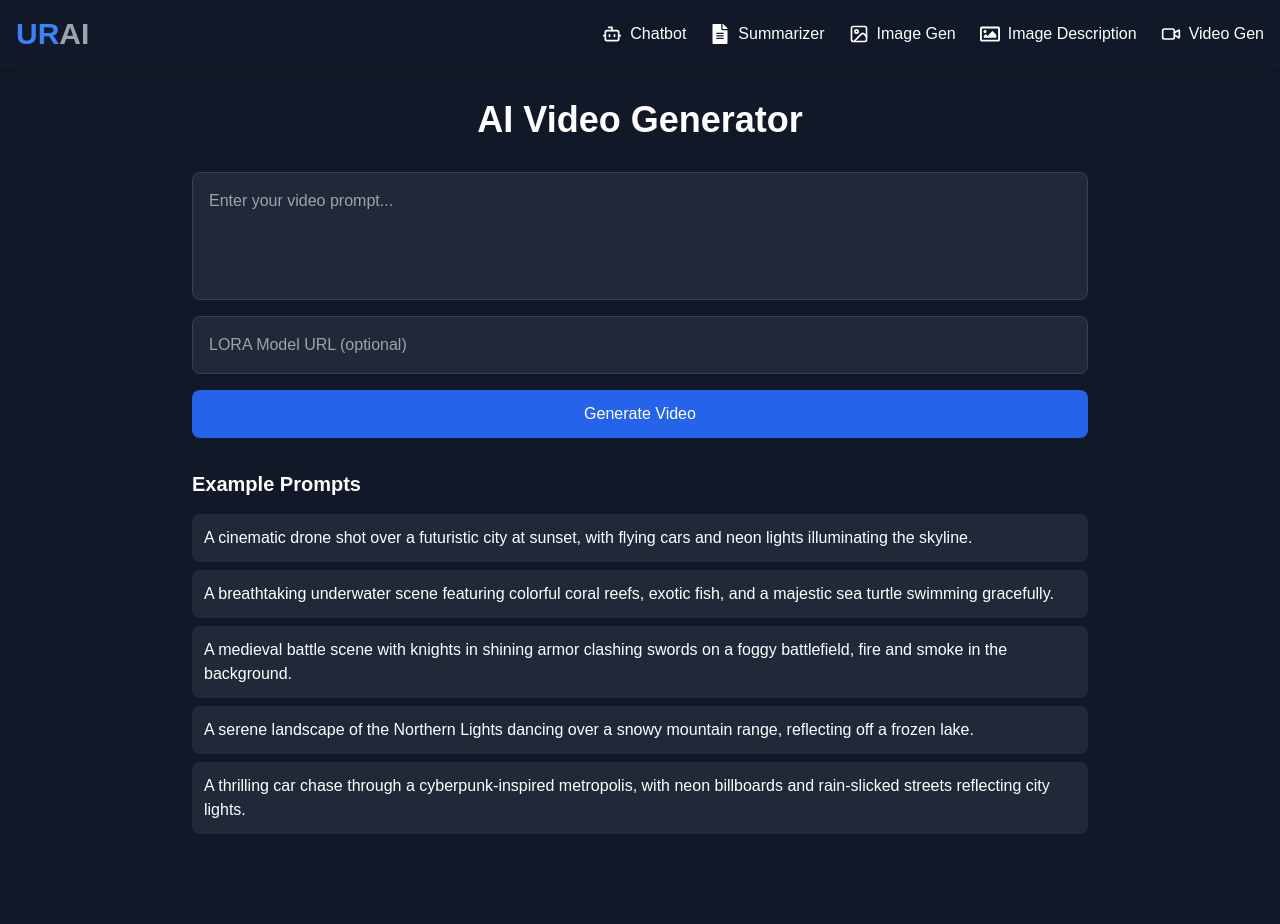
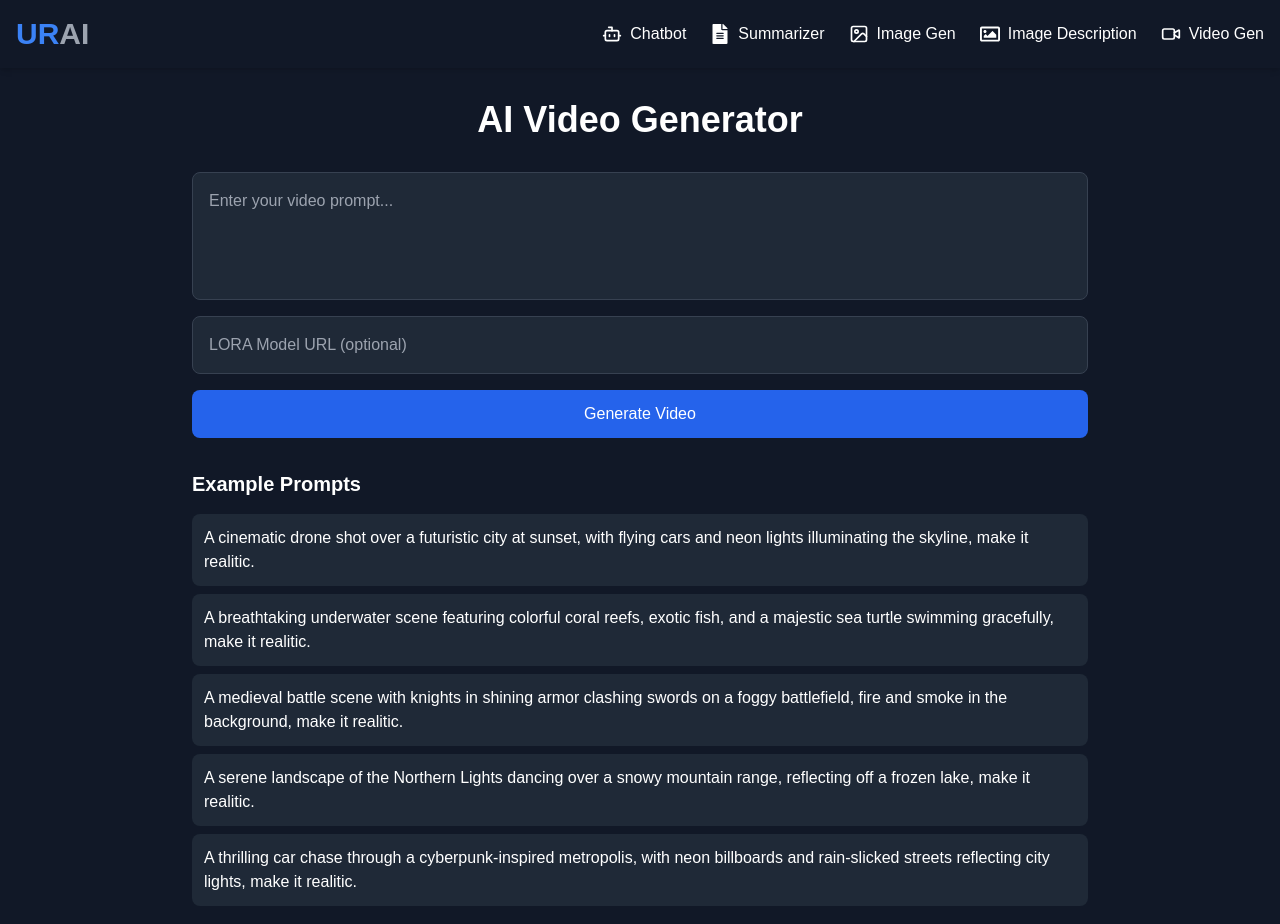
Before and after one commit to asif123raja/URAI-Asif, a Next.js app: page /video in a window 1280 px wide. Shown: the top 924 px of the page. Built offline with nearby package versions, Linux system fonts and the light colour scheme.

Commit message:
make realistic

```diff
--- a/app/video/page.tsx
+++ b/app/video/page.tsx
@@ -122,11 +122,11 @@ export default function Home() {
   const [error, setError] = useState<string | null>(null);
 
   const examplePrompts = [
-    "A cinematic drone shot over a futuristic city at sunset, with flying cars and neon lights illuminating the skyline.",
-    "A breathtaking underwater scene featuring colorful coral reefs, exotic fish, and a majestic sea turtle swimming gracefully.",
-    "A medieval battle scene with knights in shining armor clashing swords on a foggy battlefield, fire and smoke in the background.",
-    "A serene landscape of the Northern Lights dancing over a snowy mountain range, reflecting off a frozen lake.",
-    "A thrilling car chase through a cyberpunk-inspired metropolis, with neon billboards and rain-slicked streets reflecting city lights."
+    "A cinematic drone shot over a futuristic city at sunset, with flying cars and neon lights illuminating the skyline, make it realitic.",
+    "A breathtaking underwater scene featuring colorful coral reefs, exotic fish, and a majestic sea turtle swimming gracefully, make it realitic.",
+    "A medieval battle scene with knights in shining armor clashing swords on a foggy battlefield, fire and smoke in the background, make it realitic.",
+    "A serene landscape of the Northern Lights dancing over a snowy mountain range, reflecting off a frozen lake, make it realitic.",
+    "A thrilling car chase through a cyberpunk-inspired metropolis, with neon billboards and rain-slicked streets reflecting city lights, make it realitic."
   ];
 
   const handleSubmit = async (e: React.FormEvent) => {
```
